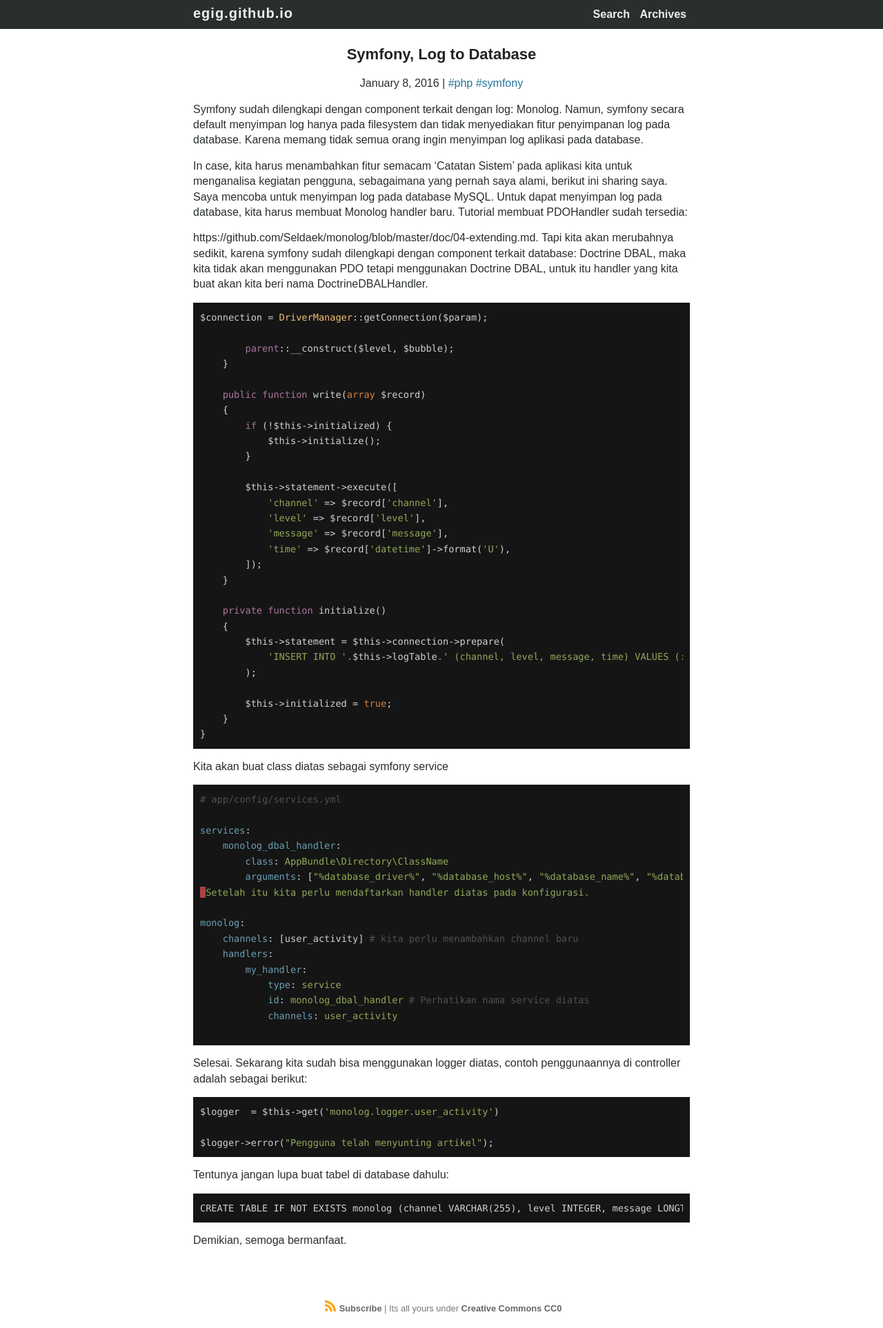
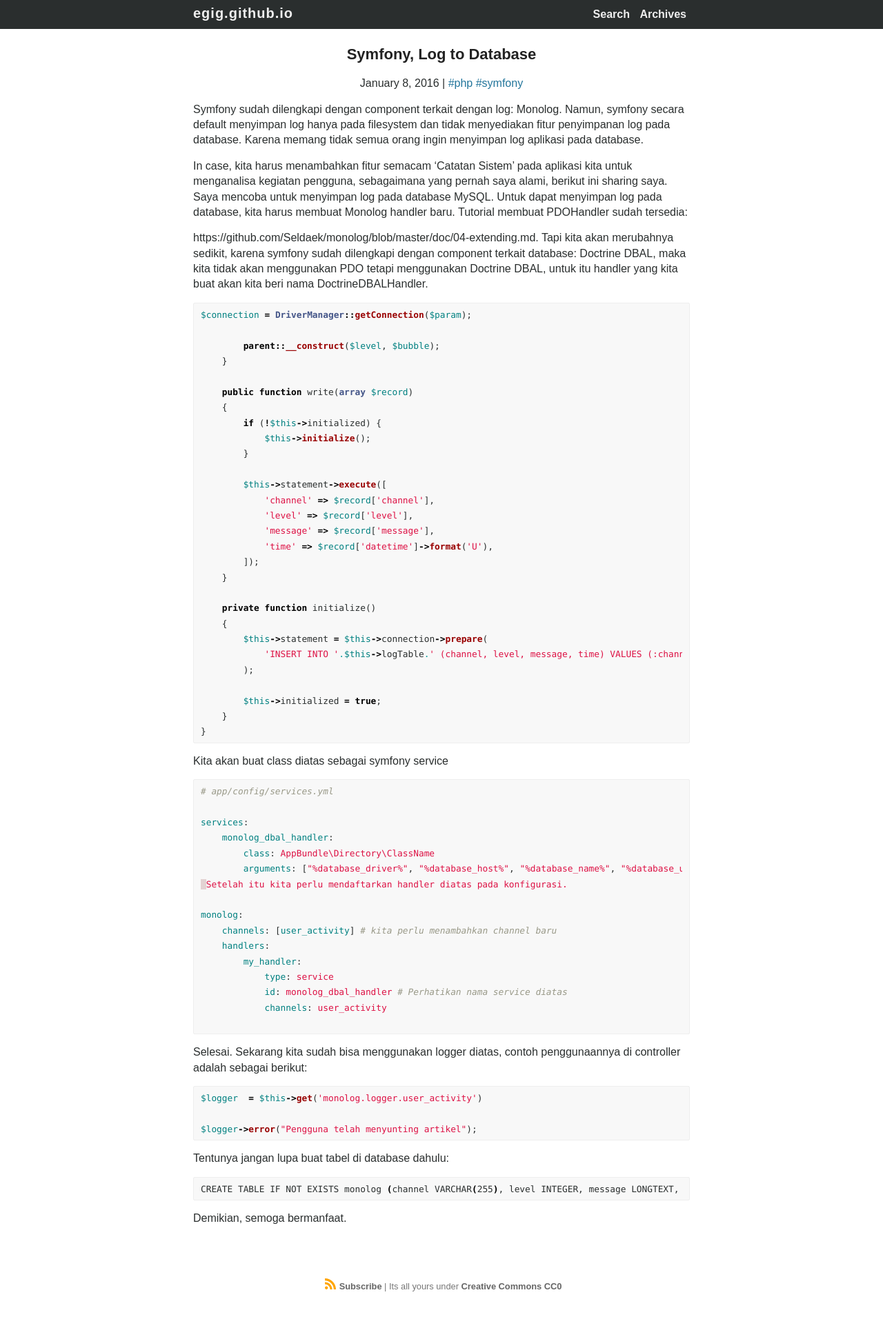
Before and after one commit to egig/egig.github.io, a Jekyll site: the page built from _posts/2016-01-08-symfony-log-to-database.md, in a window 1280 px wide. Shown: the whole page at 69% size. Built offline with Jekyll 4.4.1, drawn with Linux system fonts in a browser that asks for light colours; comment, search, counter and statistics services are not loaded; after the commit the page ends 1894 px from its top, so only the background shows below that.

Commit message:
change code highlighter style again

```diff
--- a/_sass/_highlights.scss
+++ b/_sass/_highlights.scss
@@ -1,5 +1,7 @@
 div.highlight {
-  padding: 10px;
+  padding: 5px 10px;
+  border-radius: 2px;
+  border: 1px solid #eee;
 }
 
 pre.highlight {
@@ -11,89 +13,221 @@
 }
 
 .highlight code, .highlight e,code.highlighter-rouge {
-	font-size: 85% !important;
+	font-size: 80% !important;
 	border-radius: 4px;
 	font-family: Monaco,Consolas,"Courier New",monospace;
 }
 
 .highlight table td { padding: 5px; }
 .highlight table pre { margin: 0; }
-.highlight, .highlight .w {
-  color: #d0d0d0;
-  background-color: #151515;
+.highlight .cm {
+  color: #999988;
+  font-style: italic;
+}
+.highlight .cp {
+  color: #999999;
+  font-weight: bold;
+}
+.highlight .c1 {
+  color: #999988;
+  font-style: italic;
+}
+.highlight .cs {
+  color: #999999;
+  font-weight: bold;
+  font-style: italic;
+}
+.highlight .c, .highlight .ch, .highlight .cd, .highlight .cpf {
+  color: #999988;
+  font-style: italic;
 }
 .highlight .err {
-  color: #151515;
-  background-color: #ac4142;
+  color: #a61717;
+  background-color: #e3d2d2;
 }
-.highlight .c, .highlight .ch, .highlight .cd, .highlight .cm, .highlight .cpf, .highlight .c1, .highlight .cs {
-  color: #505050;
+.highlight .gd {
+  color: #000000;
+  background-color: #ffdddd;
 }
-.highlight .cp {
-  color: #f4bf75;
+.highlight .ge {
+  color: #000000;
+  font-style: italic;
+}
+.highlight .gr {
+  color: #aa0000;
+}
+.highlight .gh {
+  color: #999999;
+}
+.highlight .gi {
+  color: #000000;
+  background-color: #ddffdd;
+}
+.highlight .go {
+  color: #888888;
+}
+.highlight .gp {
+  color: #555555;
+}
+.highlight .gs {
+  font-weight: bold;
+}
+.highlight .gu {
+  color: #aaaaaa;
+}
+.highlight .gt {
+  color: #aa0000;
+}
+.highlight .kc {
+  color: #000000;
+  font-weight: bold;
+}
+.highlight .kd {
+  color: #000000;
+  font-weight: bold;
+}
+.highlight .kn {
+  color: #000000;
+  font-weight: bold;
+}
+.highlight .kp {
+  color: #000000;
+  font-weight: bold;
+}
+.highlight .kr {
+  color: #000000;
+  font-weight: bold;
+}
+.highlight .kt {
+  color: #445588;
+  font-weight: bold;
+}
+.highlight .k, .highlight .kv {
+  color: #000000;
+  font-weight: bold;
+}
+.highlight .mf {
+  color: #009999;
+}
+.highlight .mh {
+  color: #009999;
+}
+.highlight .il {
+  color: #009999;
+}
+.highlight .mi {
+  color: #009999;
+}
+.highlight .mo {
+  color: #009999;
+}
+.highlight .m, .highlight .mb, .highlight .mx {
+  color: #009999;
+}
+.highlight .sa {
+  color: #000000;
+  font-weight: bold;
+}
+.highlight .sb {
+  color: #d14;
+}
+.highlight .sc {
+  color: #d14;
+}
+.highlight .sd {
+  color: #d14;
+}
+.highlight .s2 {
+  color: #d14;
+}
+.highlight .se {
+  color: #d14;
+}
+.highlight .sh {
+  color: #d14;
+}
+.highlight .si {
+  color: #d14;
+}
+.highlight .sx {
+  color: #d14;
+}
+.highlight .sr {
+  color: #009926;
+}
+.highlight .s1 {
+  color: #d14;
+}
+.highlight .ss {
+  color: #990073;
+}
+.highlight .s, .highlight .dl {
+  color: #d14;
+}
+.highlight .na {
+  color: #008080;
+}
+.highlight .bp {
+  color: #999999;
+}
+.highlight .nb {
+  color: #0086B3;
+}
+.highlight .nc {
+  color: #445588;
+  font-weight: bold;
+}
+.highlight .no {
+  color: #008080;
+}
+.highlight .nd {
+  color: #3c5d5d;
+  font-weight: bold;
+}
+.highlight .ni {
+  color: #800080;
+}
+.highlight .ne {
+  color: #990000;
+  font-weight: bold;
+}
+.highlight .nf, .highlight .fm {
+  color: #990000;
+  font-weight: bold;
+}
+.highlight .nl {
+  color: #990000;
+  font-weight: bold;
+}
+.highlight .nn {
+  color: #555555;
 }
 .highlight .nt {
-  color: #f4bf75;
+  color: #000080;
 }
-.highlight .o, .highlight .ow {
-  color: #d0d0d0;
+.highlight .vc {
+  color: #008080;
 }
-.highlight .p, .highlight .pi {
-  color: #d0d0d0;
+.highlight .vg {
+  color: #008080;
 }
-.highlight .gi {
-  color: #90a959;
+.highlight .vi {
+  color: #008080;
 }
-.highlight .gd {
-  color: #ac4142;
+.highlight .nv, .highlight .vm {
+  color: #008080;
 }
-.highlight .gh {
-  color: #6a9fb5;
-  background-color: #151515;
+.highlight .ow {
+  color: #000000;
   font-weight: bold;
 }
-.highlight .k, .highlight .kn, .highlight .kp, .highlight .kr, .highlight .kv {
-  color: #aa759f;
+.highlight .o {
+  color: #000000;
+  font-weight: bold;
 }
-.highlight .kc {
-  color: #d28445;
+.highlight .w {
+  color: #bbbbbb;
 }
-.highlight .kt {
-  color: #d28445;
+.highlight {
+  background-color: #f8f8f8;
 }
-.highlight .kd {
-  color: #d28445;
-}
-.highlight .s, .highlight .sb, .highlight .sc, .highlight .dl, .highlight .sd, .highlight .s2, .highlight .sh, .highlight .sx, .highlight .s1 {
-  color: #90a959;
-}
-.highlight .sa {
-  color: #aa759f;
-}
-.highlight .sr {
-  color: #75b5aa;
-}
-.highlight .si {
-  color: #8f5536;
-}
-.highlight .se {
-  color: #8f5536;
-}
-.highlight .nn {
-  color: #f4bf75;
-}
-.highlight .nc {
-  color: #f4bf75;
-}
-.highlight .no {
-  color: #f4bf75;
-}
-.highlight .na {
-  color: #6a9fb5;
-}
-.highlight .m, .highlight .mb, .highlight .mf, .highlight .mh, .highlight .mi, .highlight .il, .highlight .mo, .highlight .mx {
-  color: #90a959;
-}
-.highlight .ss {
-  color: #90a959;
-}
```
